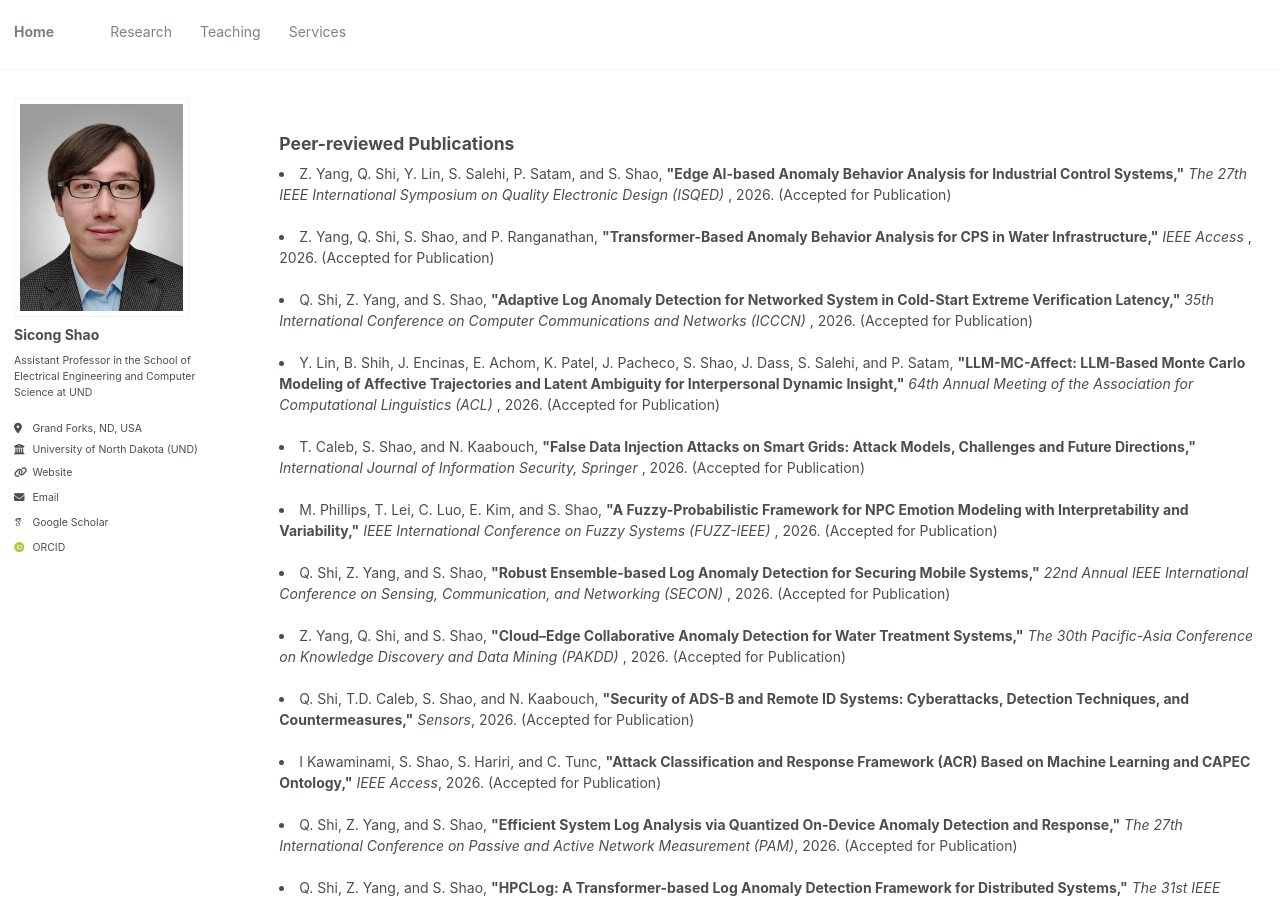
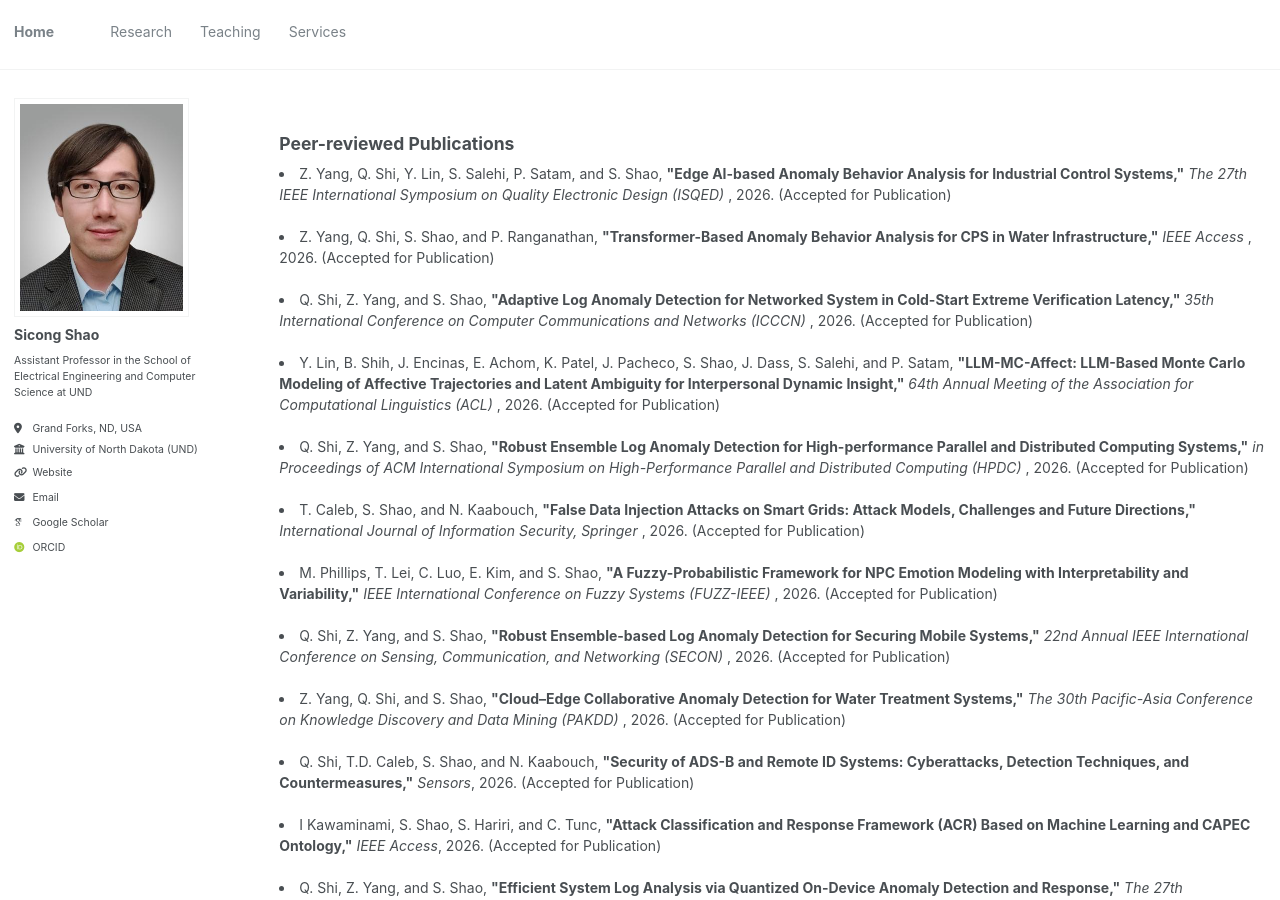
Before and after one commit to sicongshao/sicongshao.github.io, a Jekyll site: the page built from _pages/publications.html, in a window 1280 px wide and 900 px high. Built offline with Jekyll 4.4.1, drawn with Linux system fonts in a browser that asks for light colours; some web fonts are replaced.

Commit message:
first commit

```diff
--- a/_pages/publications.html
+++ b/_pages/publications.html
@@ -41,10 +41,10 @@
 </li>
 <br>
 
-<!-- <li>
-  Q. Shi, Z. Yang, and S. Shao, <strong>"Robust Ensemble Log Anomaly Detection for High-performance Parallel and Distributed Computing Systems,"</strong> <i>35th ACM International Symposium on High-Performance Parallel and Distributed Computing (HPDC) - Poster Session </i>, 2026. (Accepted for Publication)
+<li>
+  Q. Shi, Z. Yang, and S. Shao, <strong>"Robust Ensemble Log Anomaly Detection for High-performance Parallel and Distributed Computing Systems,"</strong> <i> in Proceedings of ACM International Symposium on High-Performance Parallel and Distributed Computing (HPDC) </i>, 2026. (Accepted for Publication)
 </li>
-<br> -->
+<br>
 
 
 <li>
```
